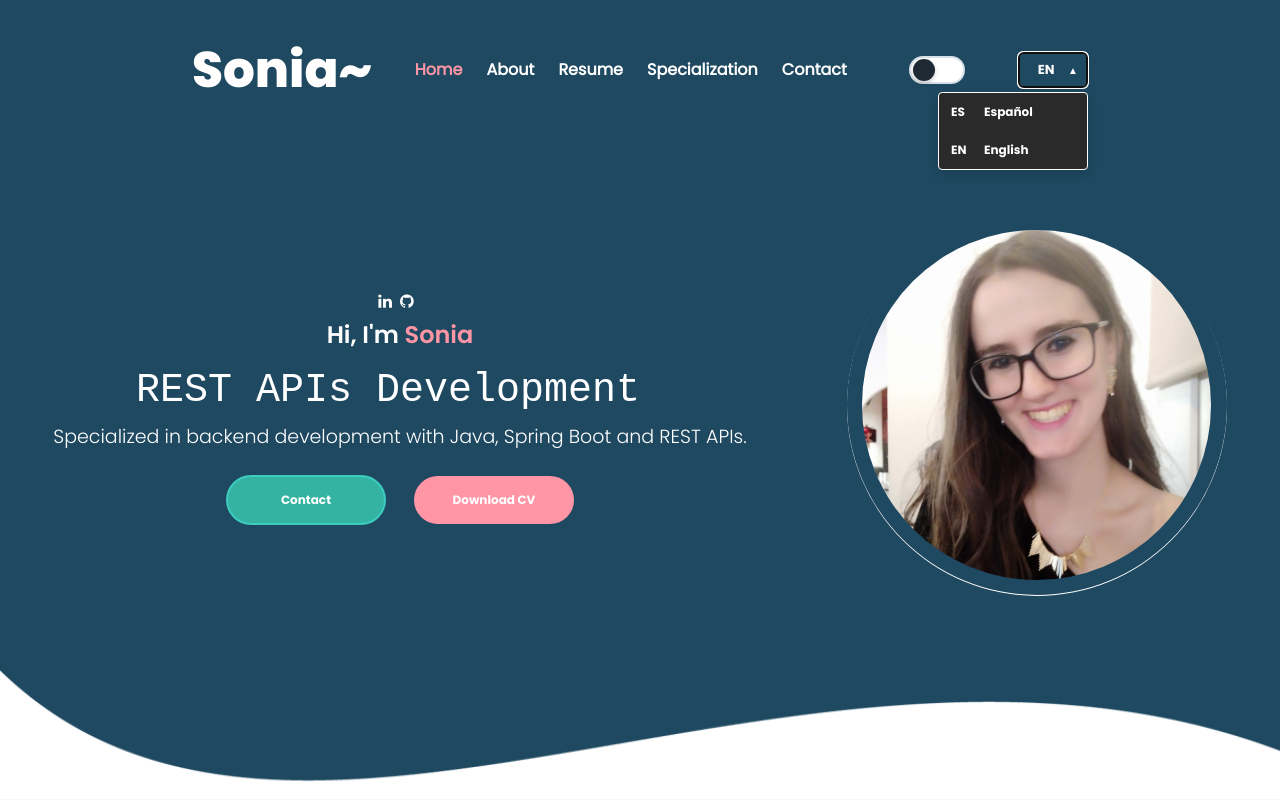
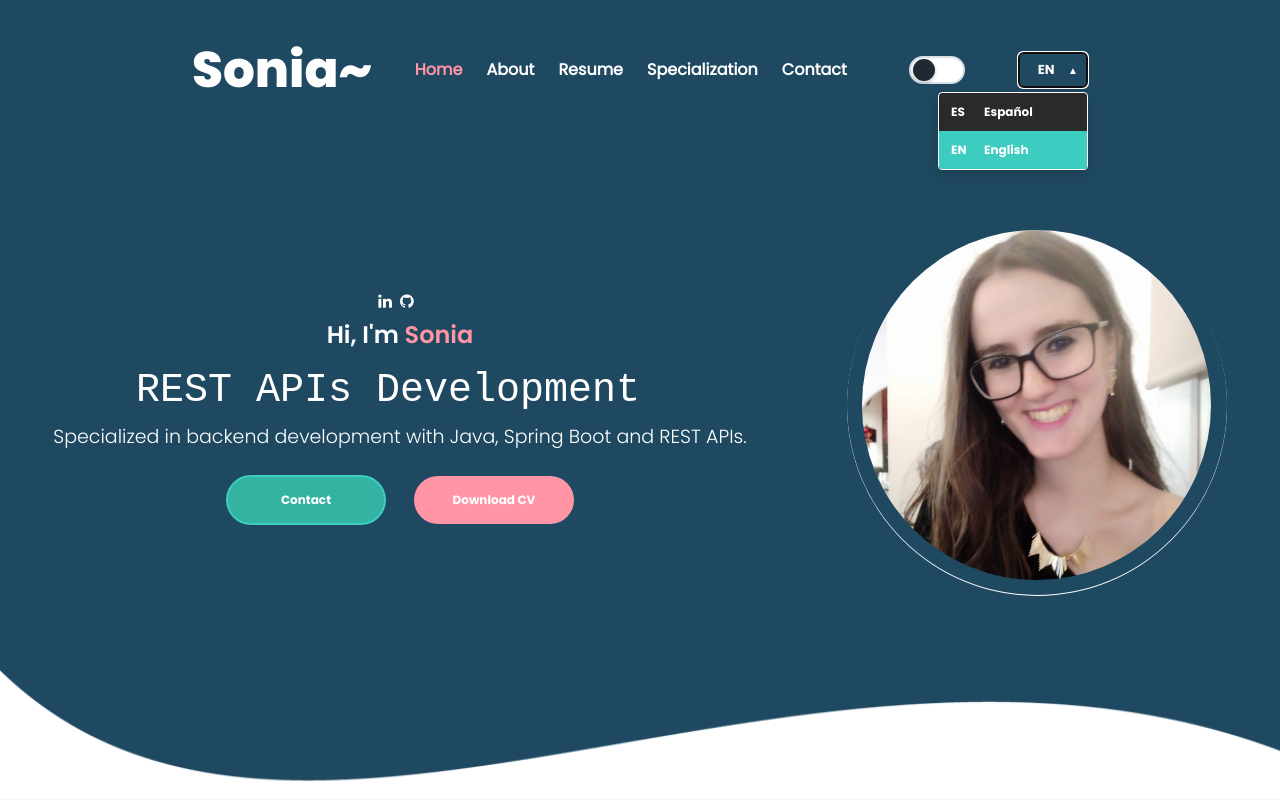
Before and after one commit to Sonia-SSR2021/portfolio-react, a React (Create React App) app in the folder client/: page / in a window 1280 px wide. Both pictures are taken after a click on the button "Change language". Shown: the top 800 px of the page. Built offline with nearby package versions, Linux system fonts and the light colour scheme; a web font is replaced by a local one.

Commit message:
feat: fix the scroll bar at resume menu and added the english cv

```diff
--- a/client/src/PortfolioContainer/Home/Header/LanguageSwitcher.js
+++ b/client/src/PortfolioContainer/Home/Header/LanguageSwitcher.js
@@ -16,7 +16,10 @@ export default function LanguageSwitcher() {
     setIsOpen(false);
   };
 
-  const currentLang = languages.find(lang => i18n.language?.startsWith(lang.code));
+  const detectedLanguage = i18n.resolvedLanguage || i18n.language;
+  const currentLang =
+    languages.find((lang) => detectedLanguage?.startsWith(lang.code)) ||
+    languages.find((lang) => lang.code === 'en');
 
   return (
     <div className="language-switcher-container">
@@ -41,7 +44,7 @@ export default function LanguageSwitcher() {
             <button
               key={lang.code}
               type="button"
-              className={`language-option ${i18n.language === lang.code ? 'active' : ''}`}
+              className={`language-option ${detectedLanguage?.startsWith(lang.code) ? 'active' : ''}`}
               onClick={() => changeLanguage(lang.code)}
             >
               <span className="option-code">{lang.display}</span>
--- a/client/src/PortfolioContainer/Resume/Resume.js
+++ b/client/src/PortfolioContainer/Resume/Resume.js
@@ -274,9 +274,11 @@ export default function Resume(props) {
     setCarousalOffSetStyle(newCarousalOffSet);
     setSelectBulletIndex(index);
 
-    // Resetear scroll al cambiar de sección
-    const scrollContainer = document.querySelector(".resume-screen-container");
-    if (scrollContainer) scrollContainer.scrollTop = 0;
+    // Reset all tab scrolls so each section starts from top when revisited.
+    const scrollContainers = document.querySelectorAll(".resume-screen-container");
+    scrollContainers.forEach((container) => {
+      container.scrollTop = 0;
+    });
   };
 
   const getBullets = () => {
--- a/client/src/i18n/i18n.js
+++ b/client/src/i18n/i18n.js
@@ -11,7 +11,9 @@ i18n
   .use(LanguageDetector)
   .use(initReactI18next)
   .init({
-    fallbackLng: 'es',
+    fallbackLng: 'en',
+    supportedLngs: ['en', 'es'],
+    nonExplicitSupportedLngs: true,
     load: 'languageOnly',
     debug: false,
     detection: {
@@ -30,7 +32,8 @@ i18n
 
 // Save language preference when it changes
 i18n.on('languageChanged', (lng) => {
-  localStorage.setItem(LANGUAGE_STORAGE_KEY, lng);
+  const normalizedLanguage = lng?.startsWith('es') ? 'es' : 'en';
+  localStorage.setItem(LANGUAGE_STORAGE_KEY, normalizedLanguage);
 });
 
 export default i18n;
```
